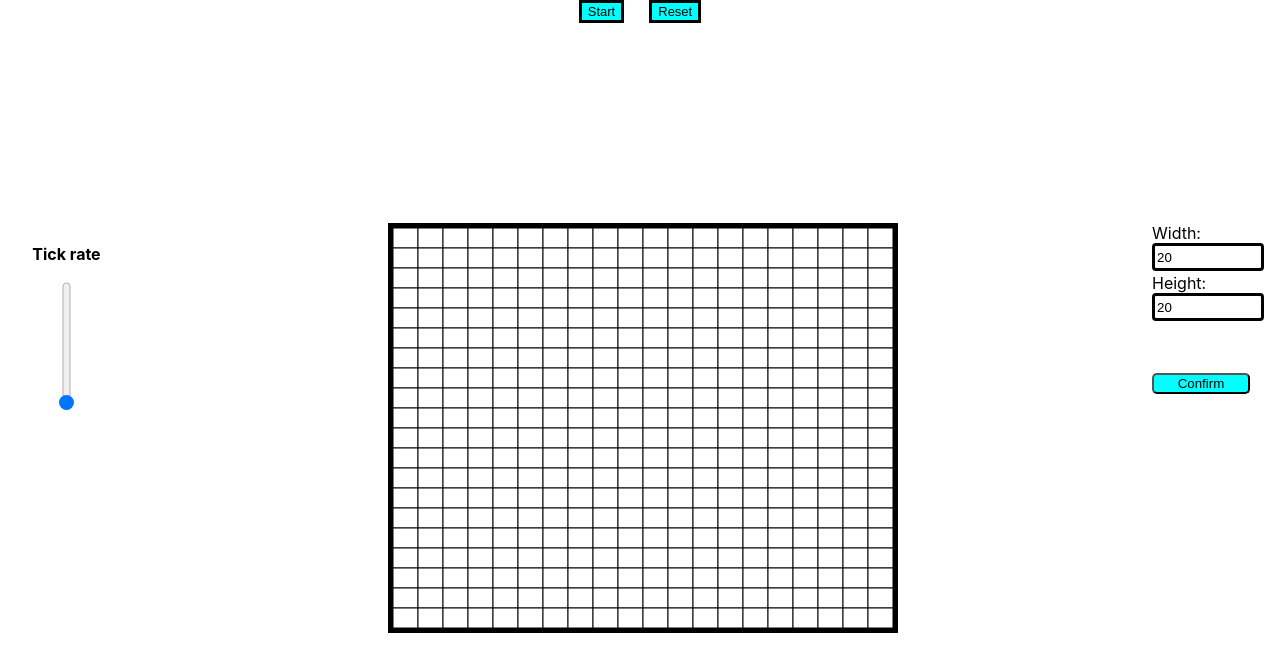
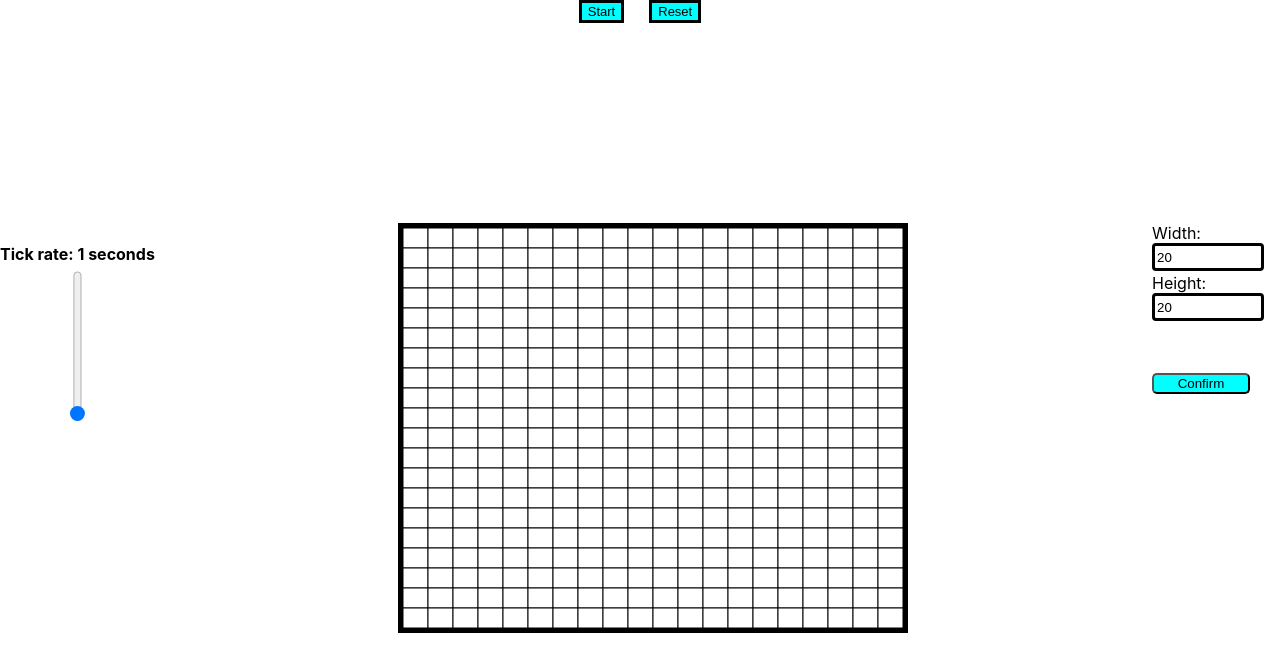
Before and after one commit to FakeDeepLearner/cell-growth-simulation, a React (Create React App) app: page / in a window 1280 px wide. Shown: the top 672 px of the page. Built offline with nearby package versions, Linux system fonts and the light colour scheme.

Commit message:
tick slider
Tick slider should be working now

```diff
--- a/src/other-components/tickSlider.tsx
+++ b/src/other-components/tickSlider.tsx
@@ -1,5 +1,5 @@
 import "./tickSlider.css"
-import React from "react";
+import React, {useState} from "react";
 
 
 interface SliderProperties{
@@ -11,19 +11,22 @@ interface SliderProperties{
 
 const TickSlider : React.FC<SliderProperties> = ({ sliderChangeFunction,
                                                     initialValue,
-                                                    maxValue, minValue
+                                                    maxValue,
+                                                     minValue
                                                  }) => {
 
+    const [currentValue, setCurrentValue] = useState<number>(initialValue)
 
     const handleSliderChange = (event: React.ChangeEvent<HTMLInputElement>) => {
         const newValue = Number(event.target.value)
         sliderChangeFunction(newValue)
+        setCurrentValue(newValue)
     }
 
 
     return(
         <div className="slider-container">
-            <h4>Tick rate</h4>
+            <h4>Tick rate: {currentValue} seconds</h4>
             <input type="range" min={minValue} max={maxValue} defaultValue={initialValue} className="slider"
             id="slider" onChange={handleSliderChange}/>
         </div>
--- a/src/simulation-components/simulation.tsx
+++ b/src/simulation-components/simulation.tsx
@@ -1,4 +1,4 @@
-import React, {useEffect, useRef, useState} from "react";
+import React, {useCallback, useEffect, useRef, useState} from "react";
 
 import Board from "./board"
 import Buttons from "../other-components/buttons";
@@ -83,7 +83,7 @@ const Simulation : React.FC<SimulationProperties> = ({isRunning,
         }))
     }
 
-    const doRenderLoop = () => {
+    const doRenderLoop = useCallback(() => {
         //Only execute the render loop if the application is in a "running" state
         if(runningStateReference.current && !simulationBoard.completelyFilled) {
             setSimulationBoard(prevBoard => {
@@ -92,7 +92,7 @@ const Simulation : React.FC<SimulationProperties> = ({isRunning,
             console.log("Render loop executed")
         }
 
-    }
+    }, [])
 
     const resetSimulation = () => {
         let newBoard = new Board(boardProps.width, boardProps.height)
@@ -117,11 +117,10 @@ const Simulation : React.FC<SimulationProperties> = ({isRunning,
 
         //Stop the render loop from executing
         return () => {
-            if(simulationBoard.completelyFilled){
-                clearInterval(newInterval)
-            }
+            clearInterval(newInterval)
+
         }
-    }, [currentInterval]);
+    }, [currentInterval, doRenderLoop]);
 
     return (
         <div className="main_body">
```
